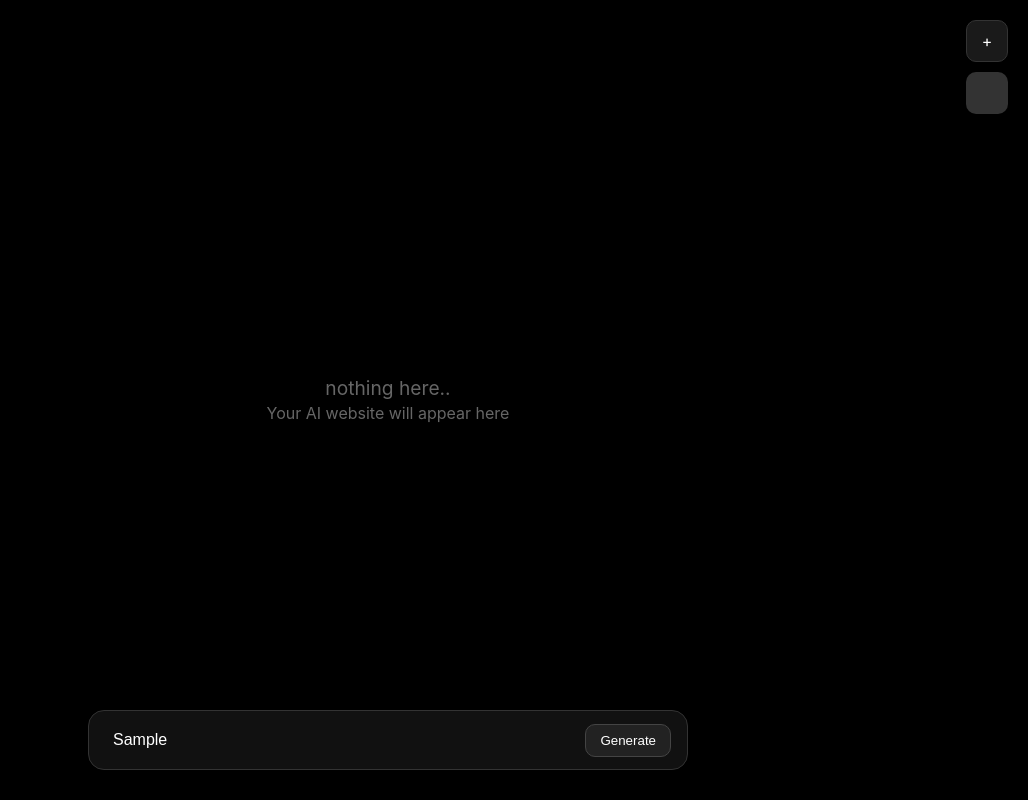
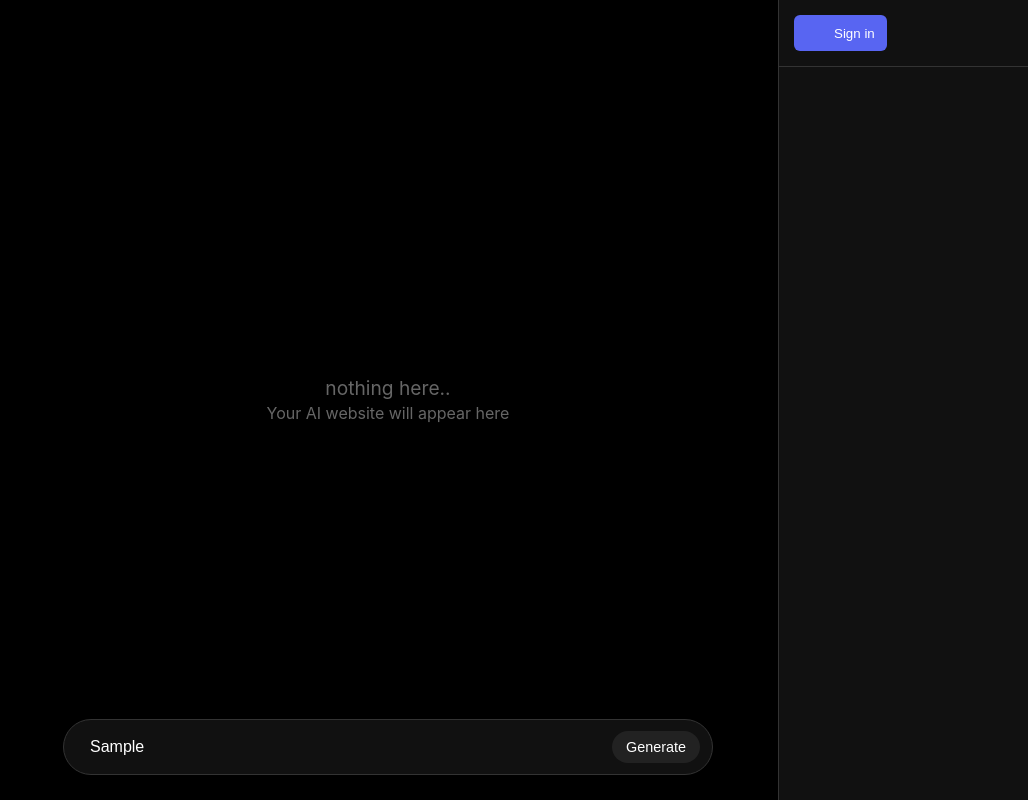
Before and after one commit to Styliz3/NexusServices, a plain HTML site: page index.html in a window 1280 px wide. Both pictures are taken after typing "Sample" into the empty fields and a click on the button "Generate". Shown: the whole page, without its empty margins (252-1280 px from the left). Drawn offline with Linux system fonts and the light colour scheme; no server answers.

Commit message:
Update index.html

```diff
--- a/index.html
+++ b/index.html
@@ -23,96 +23,114 @@
       color:#666;
       font-size:1.2rem;
     }
+    iframe.preview {
+      width:100%; height:100%; border:none; display:none;
+    }
 
-    /* Floating prompt bar */
+    /* Prompt bar */
     .prompt-bar {
       position:fixed;
-      bottom:30px; left:50%; transform:translateX(-50%);
+      bottom:25px; left:50%; transform:translateX(-50%);
       background:#111; border:1px solid #333;
-      border-radius:16px;
-      padding:12px 16px;
+      border-radius:28px;
+      padding:8px 12px;
       display:flex; align-items:center;
-      width:600px; max-width:90%;
-      box-shadow:0 4px 20px rgba(0,0,0,0.5);
+      width:650px; max-width:90%;
+      box-shadow:0 4px 20px rgba(0,0,0,0.4);
     }
-    .prompt-bar input {
-      flex:1; background:transparent; border:none; outline:none;
+    .prompt-input {
+      flex:1;
+      background:transparent; border:none; outline:none;
       color:#fff; font-size:1rem;
-      padding:8px;
+      padding:10px 14px;
     }
-    .prompt-bar button {
-      background:#222; border:1px solid #444;
-      color:#fff; padding:8px 14px;
-      border-radius:10px; cursor:pointer;
-    }
-    .prompt-bar button:hover { background:#333; }
-
-    /* Right dock (profile + new project) */
-    .dock {
-      position:fixed; top:20px; right:20px;
-      display:flex; flex-direction:column; gap:10px;
-    }
-    .dock-btn {
-      width:42px; height:42px;
-      border-radius:10px;
-      background:#1a1a1a;
-      border:1px solid #333;
+    .prompt-btn {
       display:flex; align-items:center; justify-content:center;
-      cursor:pointer;
+      border:none; outline:none; cursor:pointer;
+      background:#222; color:#fff;
+      border-radius:20px; padding:8px 14px;
+      font-size:0.9rem;
       transition:0.2s;
     }
-    .dock-btn:hover { background:#2a2a2a; }
+    .prompt-btn:hover { background:#333; }
+
+    /* Sidebar (right) */
+    .sidebar {
+      position:fixed;
+      right:0; top:0; bottom:0;
+      width:250px;
+      background:#111;
+      border-left:1px solid #333;
+      display:flex; flex-direction:column;
+    }
+    .sidebar-header {
+      padding:15px;
+      border-bottom:1px solid #333;
+      display:flex; align-items:center; gap:10px;
+    }
     .avatar {
-      width:42px; height:42px;
-      border-radius:10px;
-      background:#333;
-      background-size:cover; background-position:center;
+      width:36px; height:36px;
+      border-radius:50%;
+      background:#333; background-size:cover; background-position:center;
     }
-    .dropdown {
-      display:none; position:absolute; right:50px; top:0;
-      background:#111; border:1px solid #333;
-      border-radius:8px; overflow:hidden;
+    .username { font-size:0.95rem; color:#fff; }
+    .projects {
+      flex:1; overflow-y:auto; padding:15px;
     }
-    .dropdown button {
-      width:150px; background:none; border:none;
-      padding:10px; color:#fff; text-align:left; cursor:pointer;
+    .project-item {
+      padding:10px;
+      border:1px solid #333;
+      border-radius:6px;
+      margin-bottom:10px;
+      cursor:pointer;
     }
-    .dropdown button:hover { background:#222; }
+    .project-item:hover { background:#1a1a1a; }
   </style>
 </head>
 <body>
 
-<div class="dock">
-  <div class="dock-btn" onclick="createNewProject()">+</div>
-  <div class="avatar" id="userAvatar" onclick="toggleDropdown()"></div>
-  <div class="dropdown" id="dropdownMenu">
-    <button id="userName">User</button>
-    <button onclick="logout()">Log Out</button>
-  </div>
-</div>
-
+<!-- Workspace -->
 <div class="workspace">
   <div id="placeholder" class="placeholder">
     nothing here..<br>
     <small>Your AI website will appear here</small>
   </div>
-  <iframe id="previewFrame" style="display:none;width:100%;height:100%;border:none;"></iframe>
+  <iframe id="previewFrame" class="preview"></iframe>
 </div>
 
+<!-- Prompt Bar -->
 <div class="prompt-bar">
-  <input id="promptInput" placeholder="Describe your website idea..."/>
-  <button onclick="generateProject()">Generate</button>
+  <input id="promptInput" class="prompt-input" placeholder="Describe your website idea..."/>
+  <button id="generateBtn" class="prompt-btn" onclick="generateProject()">Generate</button>
+</div>
+
+<!-- Sidebar (right) -->
+<div class="sidebar">
+  <div class="sidebar-header" id="authArea">
+    <button onclick="connectDiscord()" style="display:flex;align-items:center;gap:8px;background:#5865f2;border:none;padding:8px 12px;border-radius:6px;cursor:pointer;color:#fff;">
+      <svg width="20" height="20" viewBox="0 0 24 24" fill="white">
+        <path d="M20.317 4.3698a19.7913..."/>
+      </svg>
+      Sign in
+    </button>
+  </div>
+  <div class="projects" id="projectsList">
+    <!-- Projects appear here -->
+  </div>
 </div>
 
 <script>
-const clientId="1362097275811135669";
+const clientId="YOUR_DISCORD_CLIENT_ID";
 const redirectUri=window.location.origin;
-let userData=null,projects={},projectCounter=1;
+const GROQ_API_KEY="YOUR_GROQ_API_KEY"; // set in vercel env
+
+let userData=null, projects={}, projectCounter=1;
 
 function connectDiscord(){
   const url=`https://discord.com/api/oauth2/authorize?client_id=${clientId}&redirect_uri=${encodeURIComponent(redirectUri)}&response_type=token&scope=identify`;
   window.location.href=url;
 }
+
 window.onload=async()=>{
   if(window.location.hash.includes("access_token")){
     const params=new URLSearchParams(window.location.hash.substring(1));
@@ -123,34 +141,77 @@ window.onload=async()=>{
     window.history.replaceState({},document.title,redirectUri);
   }
 };
+
 function loginSuccess(user){
-  document.getElementById("userName").innerText=user.username;
-  document.getElementById("userAvatar").style.backgroundImage=`url(https://cdn.discordapp.com/avatars/${user.id}/${user.avatar}.png)`;
+  document.getElementById("authArea").innerHTML=`
+    <div class="avatar" style="background-image:url(https://cdn.discordapp.com/avatars/${user.id}/${user.avatar}.png)"></div>
+    <div class="username">${user.username}</div>
+  `;
 }
-function toggleDropdown(){
-  const dd=document.getElementById("dropdownMenu");
-  dd.style.display=dd.style.display==="block"?"none":"block";
+
+function saveProject(id, code){
+  projects[id].versions.push(code);
+  localStorage.setItem("simuweb-projects", JSON.stringify(projects));
+  renderProjects();
 }
-function logout(){ window.location.href=redirectUri; }
-function createNewProject(){
-  const id="proj"+projectCounter++;
-  projects[id]={versions:[],current:0};
+
+function renderProjects(){
+  const list=document.getElementById("projectsList");
+  list.innerHTML="";
+  Object.keys(projects).forEach(pid=>{
+    const latest=projects[pid].versions.length;
+    const el=document.createElement("div");
+    el.className="project-item";
+    el.innerText=`${pid} (v${latest})`;
+    el.onclick=()=>loadProject(pid,latest);
+    list.appendChild(el);
+  });
 }
-function generateProject(){
-  const prompt=document.getElementById("promptInput").value.trim();
-  if(!prompt) return;
-  const pid="proj"+(projectCounter-1);
-  if(!projects[pid]) createNewProject();
-  const version=projects[pid].versions.length+1;
-  const code=`<!DOCTYPE html><html><head><title>${prompt}</title></head><body style="font-family:sans-serif;text-align:center;padding:50px;"><h1>${prompt}</h1><p>Generated by SimuWeb AI</p></body></html>`;
-  projects[pid].versions.push(code);
-  projects[pid].current=version;
-  const url=`${window.location.origin}/@${userData?.username||"guest"}/${pid}/${version}`;
-  window.history.pushState({}, "", url);
+
+function loadProject(pid,version){
+  const code=projects[pid].versions[version-1];
   document.getElementById("placeholder").style.display="none";
   const frame=document.getElementById("previewFrame");
   frame.style.display="block";
   frame.srcdoc=code;
+  const url=`${window.location.origin}/@${userData?.username||"guest"}/${pid}/${version}`;
+  window.history.pushState({}, "", url);
+}
+
+async function generateProject(){
+  const prompt=document.getElementById("promptInput").value.trim();
+  if(!prompt) return;
+
+  const btn=document.getElementById("generateBtn");
+  btn.innerText="Crafting your site..";
+  btn.disabled=true;
+
+  const pid="proj"+projectCounter++;
+  projects[pid]={versions:[]};
+
+  try{
+    const res=await fetch("https://api.groq.com/openai/v1/chat/completions",{
+      method:"POST",
+      headers:{
+        "Content-Type":"application/json",
+        "Authorization":"Bearer "+GROQ_API_KEY
+      },
+      body:JSON.stringify({
+        model:"qwen/qwen3-32b",
+        messages:[{role:"user",content:`Generate a complete HTML/CSS/JS site for: ${prompt}`}],
+        temperature:0.7
+      })
+    });
+    const data=await res.json();
+    const code=data.choices[0].message.content;
+    saveProject(pid, code);
+    loadProject(pid,1);
+  }catch(e){
+    alert("Error: "+e.message);
+  }
+
+  btn.innerText="Generate";
+  btn.disabled=false;
 }
 </script>
 </body>
```
